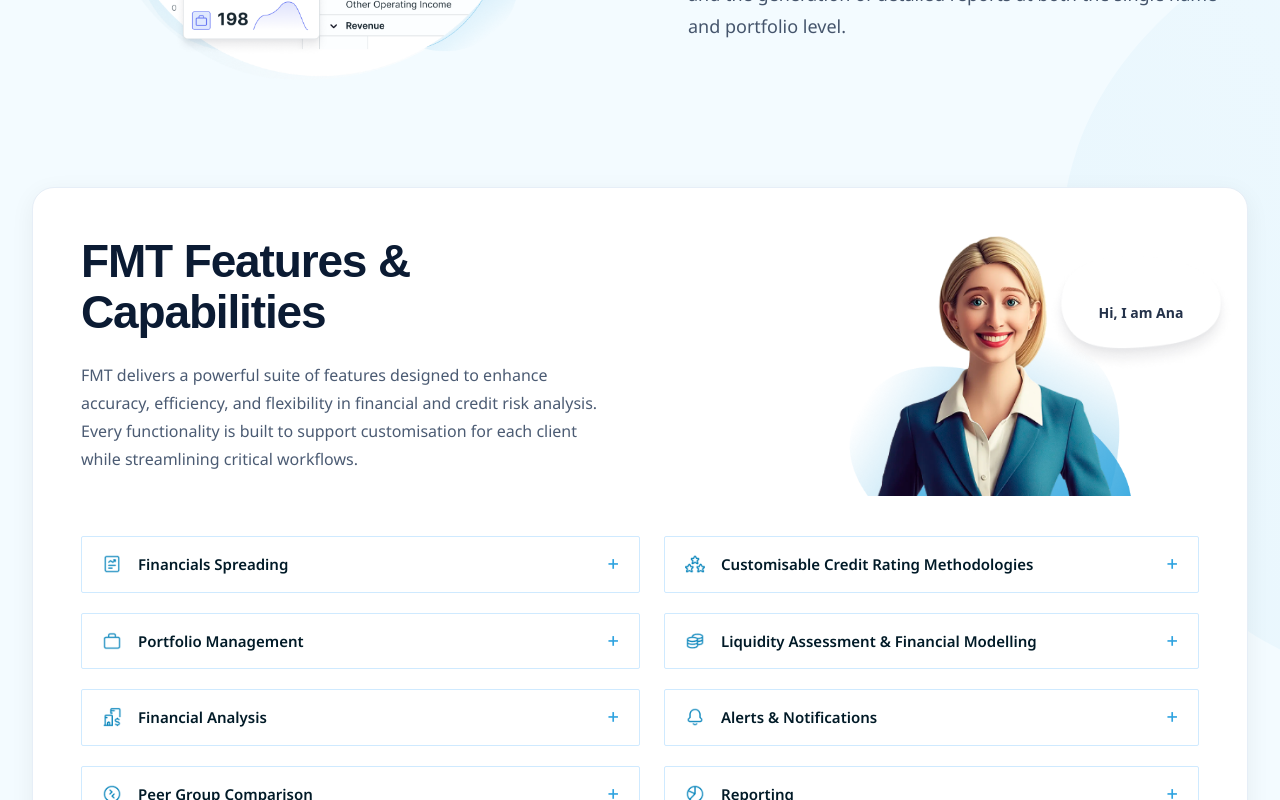
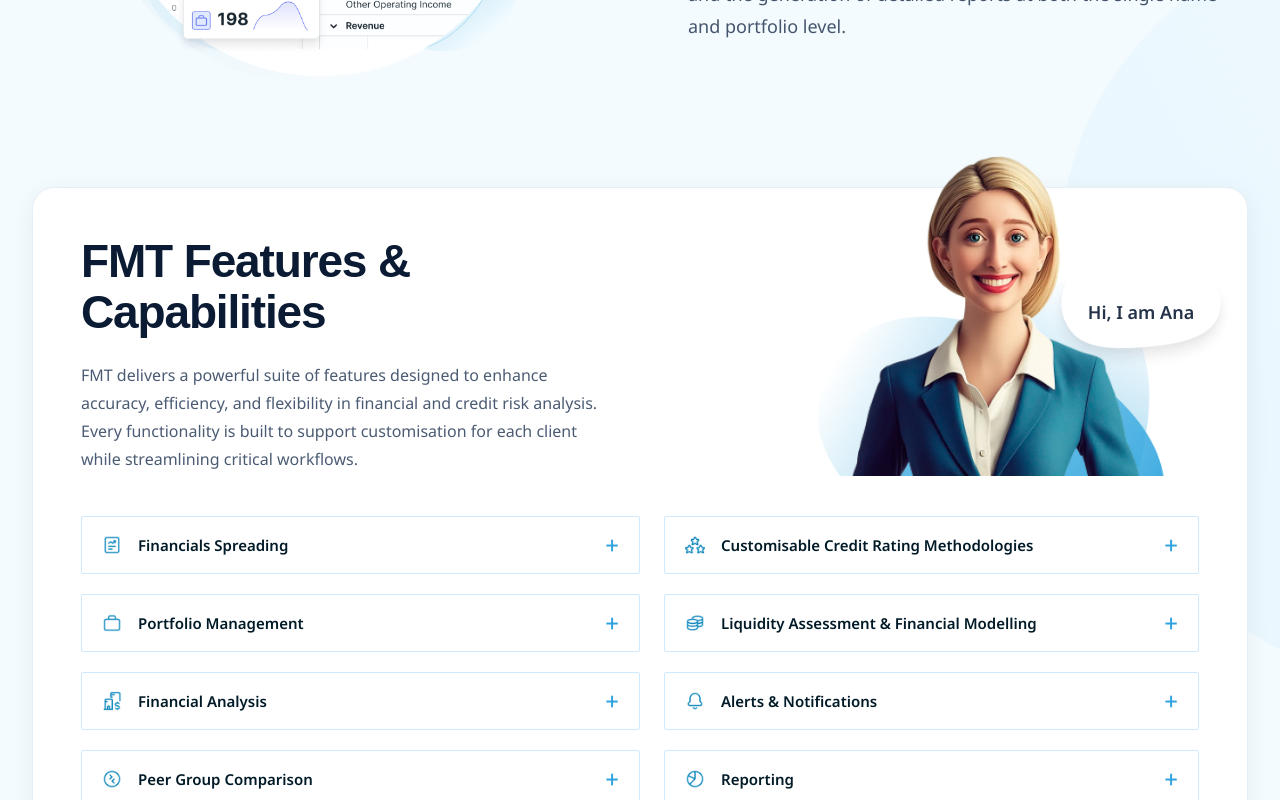
Before and after one commit to HanaAnadolli/fmt, a React (Vite) app: page / in a window 1280 px wide. Shown: the part 1120-1920 px from the top of the page. Built offline with nearby package versions, Linux system fonts and the light colour scheme; a web font is replaced by a local one.

Commit message:
new changes

```diff
--- a/src/components/Home/FeaturesCapabilities.jsx
+++ b/src/components/Home/FeaturesCapabilities.jsx
@@ -85,7 +85,7 @@ function Row({ title, body, icon, open, onToggle }) {
           </span>
         </div>
 
-        <span className="text-[#2FA3E0] text-xl leading-none font-medium">
+        <span className="text-[#2FA3E0] text-2xl leading-none font-medium">
           {open ? "−" : "+"}
         </span>
       </button>
@@ -103,9 +103,11 @@ export default function FeaturesCapabilities() {
   const [openKey, setOpenKey] = useState(null);
 
   return (
-    <section className="relative overflow-hidden py-14 md:py-16">
+    // ✅ remove overflow-hidden so Ana can “float” above the card
+    <section id="features" className="relative py-14 md:py-16">
       <div className="relative mx-auto max-w-7xl px-4 sm:px-6 lg:px-8">
-        <div className="rounded-[22px] border border-[#E6EEF7] bg-white shadow-[0_6px_24px_rgba(15,23,42,0.06)]">
+        {/* ✅ allow overflow */}
+        <div className="overflow-visible rounded-[22px] border border-[#E6EEF7] bg-white shadow-[0_6px_24px_rgba(15,23,42,0.06)]">
           {/* Header Section */}
           <div className="relative px-8 pt-10 md:px-12 md:pt-12">
             <div className="grid items-start gap-10 md:grid-cols-2">
@@ -127,16 +129,18 @@ export default function FeaturesCapabilities() {
 
               {/* Right Image + Bubble */}
               <div className="relative flex justify-center md:justify-end">
+                {/* wrapper must be relative for absolute bubble */}
                 <div className="relative w-full max-w-[420px] flex justify-center md:block">
-                  {/* Ana */}
+                  {/* ✅ Pull Ana up so she sits on top of the card */}
                   <img
                     src={ana}
                     alt="Ana"
-                    className="mx-auto md:ml-auto h-[230px] sm:h-[260px] md:h-[260px] w-auto object-contain"
+                    className="relative z-10 mx-auto md:ml-auto h-[300px] sm:h-[360px] md:h-[320px] w-auto object-contain -mt-10 sm:-mt-14 md:-mt-20"
+                    draggable="false"
                   />
 
-                  {/* ✅ Mobile bubble (right side of Ana) */}
-                  <div className="absolute right-[-35px] top-[30%] w-[160px] md:hidden">
+                  {/* ✅ Mobile bubble */}
+                  <div className="absolute right-[-35px] top-[30%] w-[160px] md:hidden z-20">
                     <div className="relative">
                       <img
                         src={bubble}
@@ -144,15 +148,15 @@ export default function FeaturesCapabilities() {
                         className="w-full h-20"
                       />
                       <div className="absolute inset-0 flex items-center justify-center px-4">
-                        <p className="text-[12px] text-[#24324A] font-semibold whitespace-nowrap">
+                        <p className="description-font text-[18px] text-[#24324A] font-bold whitespace-nowrap">
                           Hi, I am Ana
                         </p>
                       </div>
                     </div>
                   </div>
 
-                  {/* Desktop bubble */}
-                  <div className="absolute -right-8 top-5 hidden md:block">
+                  {/* ✅ Desktop bubble */}
+                  <div className="absolute -right-8 top-5 hidden md:block z-20">
                     <div className="relative w-[180px]">
                       <img
                         src={bubble}
@@ -160,7 +164,7 @@ export default function FeaturesCapabilities() {
                         className="w-full h-auto"
                       />
                       <div className="absolute inset-0 flex items-center justify-center px-6">
-                        <p className="text-[14px] text-[#24324A] font-semibold whitespace-nowrap">
+                        <p className="description-font text-[18px] text-[#24324A] font-bold whitespace-nowrap">
                           Hi, I am Ana
                         </p>
                       </div>
--- a/src/components/Home/HeroSection.jsx
+++ b/src/components/Home/HeroSection.jsx
@@ -6,7 +6,6 @@ export default function HeroSection() {
     <section className="relative overflow-hidden">
       <div className="relative mx-auto max-w-7xl px-4 sm:px-6 lg:px-8">
         <div className="grid items-center gap-10 py-12 lg:grid-cols-2 lg:py-16 lg:min-h-[calc(100vh-86px)]">
-
           {/* IMAGE — first on mobile, second on desktop */}
           <div className="relative flex items-center justify-center order-1 lg:order-2">
             <div className="relative w-[400px] sm:w-[400px] md:w-[500px] lg:w-[700px]">
@@ -39,7 +38,13 @@ export default function HeroSection() {
             </p>
 
             <div className="mt-8 flex justify-center lg:justify-start">
-              <button className="description-font group inline-flex items-center gap-5 rounded-[1000px] bg-slate-900 pt-[10px] pr-[14px] pb-[10px] pl-[24px] text-base font-semibold text-white shadow-sm transition hover:bg-slate-800">
+              <button
+                onClick={() => {
+                  const section = document.getElementById("features");
+                  section?.scrollIntoView({ behavior: "smooth" });
+                }}
+                className="description-font group inline-flex items-center gap-5 rounded-[1000px] bg-slate-900 pt-[10px] pr-[14px] pb-[10px] pl-[24px] text-base font-semibold text-white shadow-sm transition hover:bg-slate-800"
+              >
                 Learn more
                 <span className="grid h-10 w-10 place-items-center rounded-full bg-white text-slate-900 transition group-hover:scale-105">
                   <svg
@@ -60,7 +65,6 @@ export default function HeroSection() {
               </button>
             </div>
           </div>
-
         </div>
       </div>
     </section>
```
